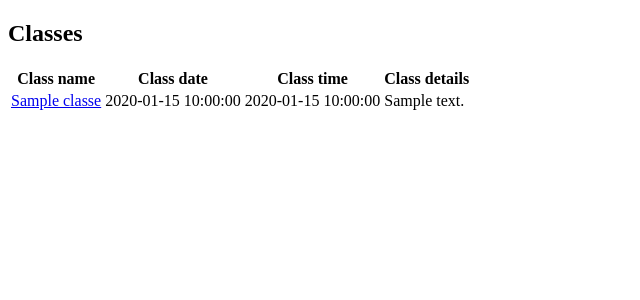
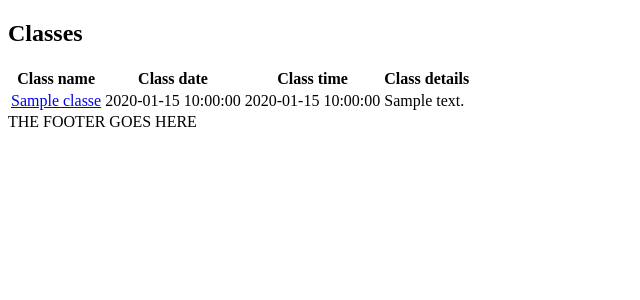
Before and after one commit to danikav/gym_management_project, a Flask app: page /classes in a window 1280 px wide. Shown: the part 96-396 px from the top of the page, without its empty margins (0-640 px from the left). Run offline with Flask 2, Linux system fonts and the light colour scheme; a database or web service that is not in the repository returns one stand-in record (values such as "Sample title"); some libraries are stand-ins or nearby versions.

Commit message:
closed table tag to fix footer issue

```diff
--- a/templates/base.html
+++ b/templates/base.html
@@ -28,4 +28,5 @@
     {% endblock %}
 </section>
 </body>
+<footer>THE FOOTER GOES HERE</footer>
 </html>
--- a/templates/classes/index.html
+++ b/templates/classes/index.html
@@ -19,5 +19,6 @@
     <td>{{class.details}}</td>
     {% endfor %}
   </tr>
+  </table>
 
 {% endblock %}
```
